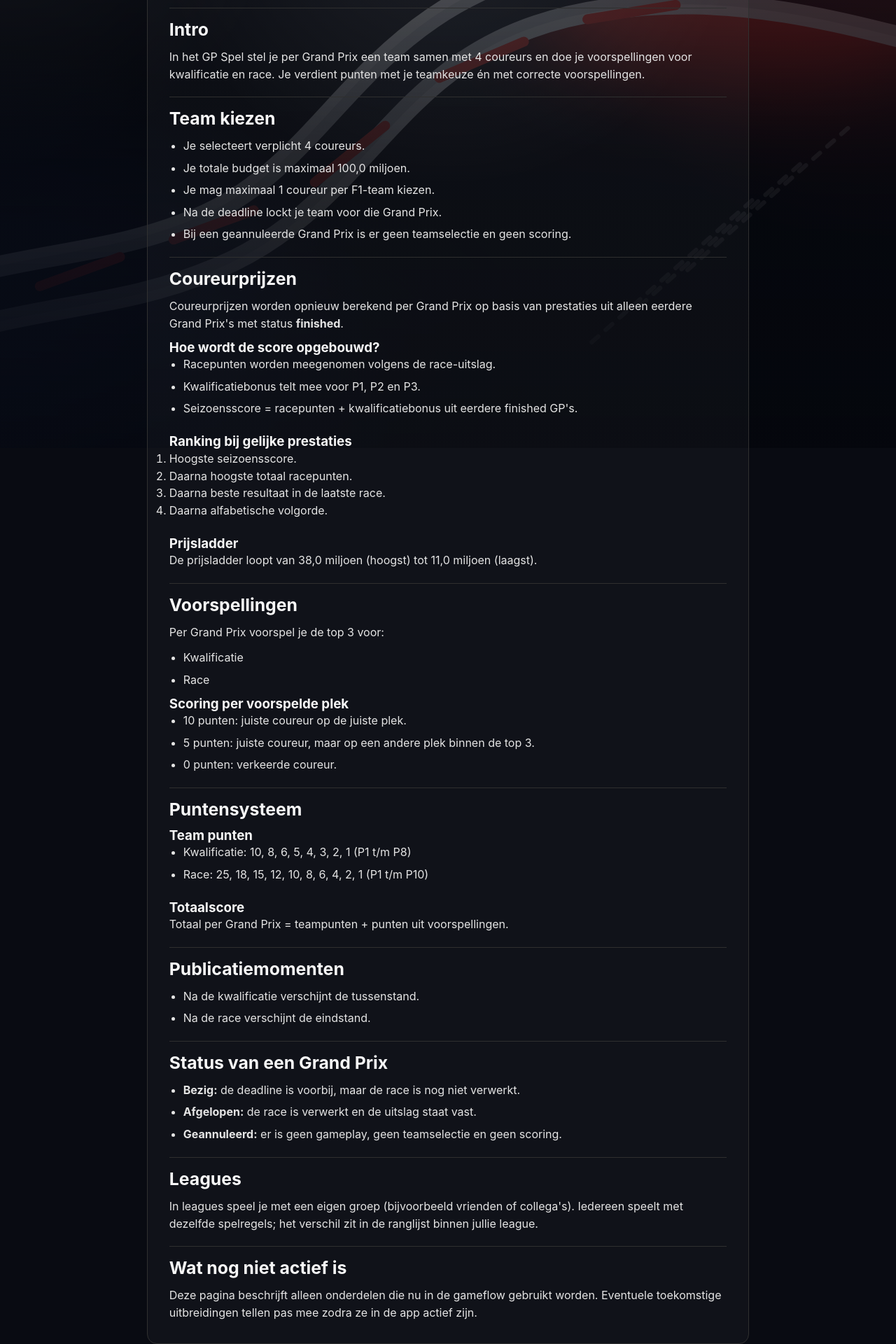
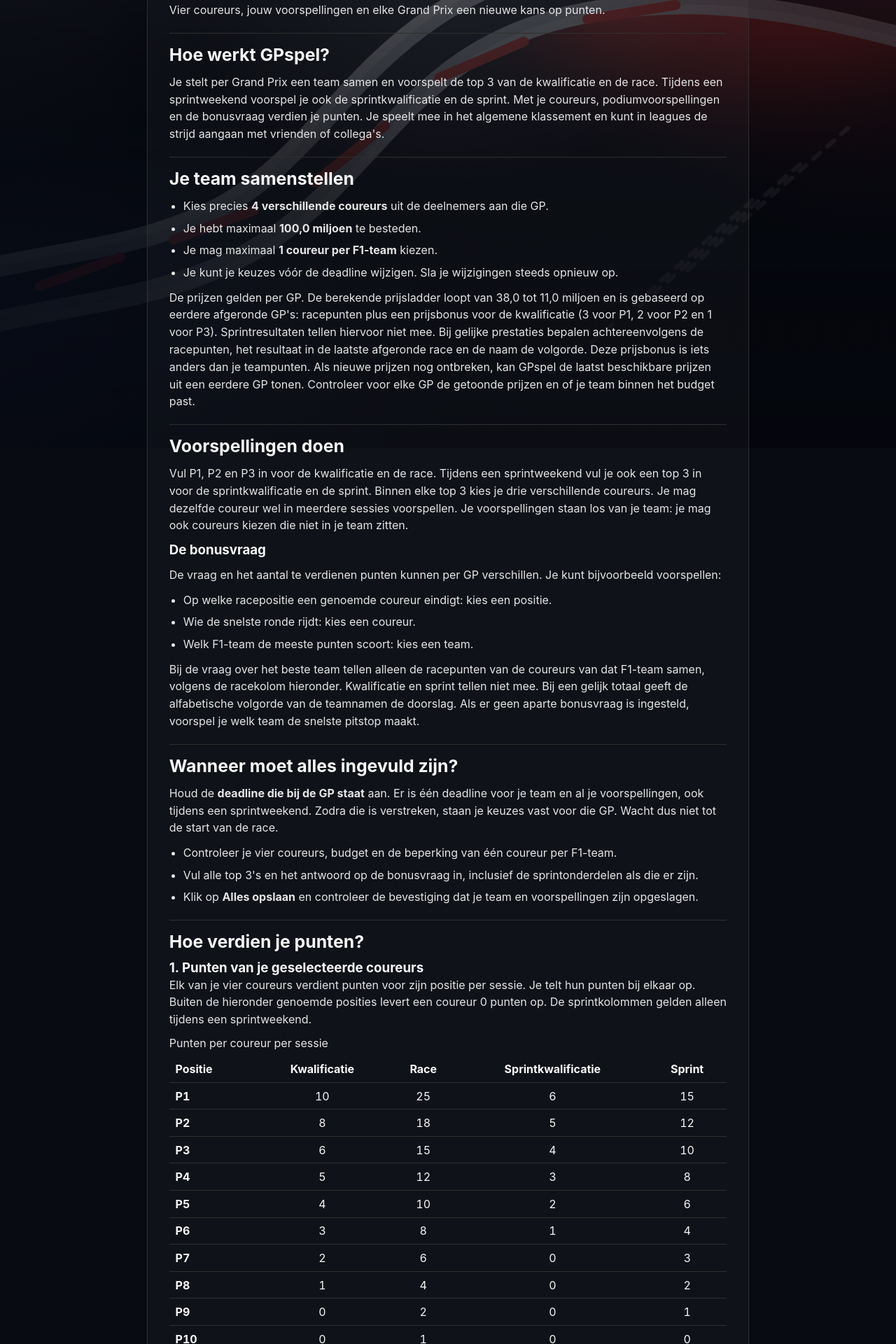
Before and after one commit to Sytsevdz/GPspel, a Next.js app: page /spelregels in a window 1280 px wide. Shown: the part 160-2080 px from the top of the page at 70% size. Built offline with nearby package versions, Linux system fonts and the light colour scheme; no server answers.

Commit message:
Actualiseer spelregels met sprintpunten, bonusvragen en klassementen

```diff
--- a/src/app/spelregels/page.tsx
+++ b/src/app/spelregels/page.tsx
@@ -1,132 +1,194 @@
+const driverPoints = [
+  ["P1", 10, 25, 6, 15],
+  ["P2", 8, 18, 5, 12],
+  ["P3", 6, 15, 4, 10],
+  ["P4", 5, 12, 3, 8],
+  ["P5", 4, 10, 2, 6],
+  ["P6", 3, 8, 1, 4],
+  ["P7", 2, 6, 0, 3],
+  ["P8", 1, 4, 0, 2],
+  ["P9", 0, 2, 0, 1],
+  ["P10", 0, 1, 0, 0],
+] as const;
+
 export default function SpelregelsPage() {
   return (
     <main className="rules-page">
       <article className="rules-card">
         <header className="rules-section">
           <h1>Spelregels</h1>
+          <p>Vier coureurs, jouw voorspellingen en elke Grand Prix een nieuwe kans op punten.</p>
         </header>
 
         <section className="rules-section" aria-labelledby="intro">
-          <h2 id="intro">Intro</h2>
+          <h2 id="intro">Hoe werkt GPspel?</h2>
           <p>
-            In het GP Spel stel je per Grand Prix een team samen met 4 coureurs en doe je voorspellingen voor
-            kwalificatie en race. Je verdient punten met je teamkeuze én met correcte voorspellingen.
+            Je stelt per Grand Prix een team samen en voorspelt de top 3 van de kwalificatie en de race.
+            Tijdens een sprintweekend voorspel je ook de sprintkwalificatie en de sprint. Met je coureurs,
+            podiumvoorspellingen en de bonusvraag verdien je punten. Je speelt mee in het algemene
+            klassement en kunt in leagues de strijd aangaan met vrienden of collega&apos;s.
           </p>
         </section>
 
         <section className="rules-section" aria-labelledby="team-kiezen">
-          <h2 id="team-kiezen">Team kiezen</h2>
+          <h2 id="team-kiezen">Je team samenstellen</h2>
           <ul>
-            <li>Je selecteert verplicht 4 coureurs.</li>
-            <li>Je totale budget is maximaal 100,0 miljoen.</li>
-            <li>Je mag maximaal 1 coureur per F1-team kiezen.</li>
-            <li>Na de deadline lockt je team voor die Grand Prix.</li>
-            <li>Bij een geannuleerde Grand Prix is er geen teamselectie en geen scoring.</li>
+            <li>Kies precies <strong>4 verschillende coureurs</strong> uit de deelnemers aan die GP.</li>
+            <li>Je hebt maximaal <strong>100,0 miljoen</strong> te besteden.</li>
+            <li>Je mag maximaal <strong>1 coureur per F1-team</strong> kiezen.</li>
+            <li>Je kunt je keuzes vóór de deadline wijzigen. Sla je wijzigingen steeds opnieuw op.</li>
+          </ul>
+          <p>
+            De prijzen gelden per GP. De berekende prijsladder loopt van 38,0 tot 11,0 miljoen en is
+            gebaseerd op eerdere afgeronde GP&apos;s: racepunten plus een prijsbonus voor de kwalificatie
+            (3 voor P1, 2 voor P2 en 1 voor P3). Sprintresultaten tellen hiervoor niet mee.
+            Bij gelijke prestaties bepalen achtereenvolgens de racepunten, het resultaat in de laatste
+            afgeronde race en de naam de volgorde. Deze prijsbonus is iets anders dan je teampunten.
+            Als nieuwe prijzen nog ontbreken, kan GPspel de laatst beschikbare prijzen uit een eerdere GP tonen.
+            Controleer voor elke GP de getoonde prijzen en of je team binnen het budget past.
+          </p>
+        </section>
+
+        <section className="rules-section" aria-labelledby="voorspellingen">
+          <h2 id="voorspellingen">Voorspellingen doen</h2>
+          <p>
+            Vul P1, P2 en P3 in voor de kwalificatie en de race. Tijdens een sprintweekend vul je ook
+            een top 3 in voor de sprintkwalificatie en de sprint. Binnen elke top 3 kies je drie
+            verschillende coureurs. Je mag dezelfde coureur wel in meerdere sessies voorspellen.
+            Je voorspellingen staan los van je team: je mag ook coureurs kiezen die niet in je team zitten.
+          </p>
+          <h3>De bonusvraag</h3>
+          <p>De vraag en het aantal te verdienen punten kunnen per GP verschillen. Je kunt bijvoorbeeld voorspellen:</p>
+          <ul>
+            <li>Op welke racepositie een genoemde coureur eindigt: kies een positie.</li>
+            <li>Wie de snelste ronde rijdt: kies een coureur.</li>
+            <li>Welk F1-team de meeste punten scoort: kies een team.</li>
+          </ul>
+          <p>
+            Bij de vraag over het beste team tellen alleen de racepunten van de coureurs van dat F1-team
+            samen, volgens de racekolom hieronder. Kwalificatie en sprint tellen niet mee. Bij een gelijk
+            totaal geeft de alfabetische volgorde van de teamnamen de doorslag.
+            Als er geen aparte bonusvraag is ingesteld, voorspel je welk team de snelste pitstop maakt.
+          </p>
+        </section>
+
+        <section className="rules-section" aria-labelledby="deadline">
+          <h2 id="deadline">Wanneer moet alles ingevuld zijn?</h2>
+          <p>
+            Houd de <strong>deadline die bij de GP staat</strong> aan. Er is één deadline voor je team en
+            al je voorspellingen, ook tijdens een sprintweekend. Zodra die is verstreken, staan je keuzes
+            vast voor die GP. Wacht dus niet tot de start van de race.
+          </p>
+          <ul>
+            <li>Controleer je vier coureurs, budget en de beperking van één coureur per F1-team.</li>
+            <li>Vul alle top 3&apos;s en het antwoord op de bonusvraag in, inclusief de sprintonderdelen als die er zijn.</li>
+            <li>Klik op <strong>Alles opslaan</strong> en controleer de bevestiging dat je team en voorspellingen zijn opgeslagen.</li>
           </ul>
         </section>
 
-        <section className="rules-section" aria-labelledby="coureurprijzen">
-          <h2 id="coureurprijzen">Coureurprijzen</h2>
-          <p>
-            Coureurprijzen worden opnieuw berekend per Grand Prix op basis van prestaties uit alleen eerdere
-            Grand Prix&apos;s met status <strong>finished</strong>.
-          </p>
-
-          <section className="rules-subsection" aria-labelledby="coureurprijzen-score">
-            <h3 id="coureurprijzen-score">Hoe wordt de score opgebouwd?</h3>
+        <section className="rules-section" aria-labelledby="puntensysteem">
+          <h2 id="puntensysteem">Hoe verdien je punten?</h2>
+          <section className="rules-subsection" aria-labelledby="teampunten">
+            <h3 id="teampunten">1. Punten van je geselecteerde coureurs</h3>
+            <p>
+              Elk van je vier coureurs verdient punten voor zijn positie per sessie. Je telt hun punten
+              bij elkaar op. Buiten de hieronder genoemde posities levert een coureur 0 punten op.
+              De sprintkolommen gelden alleen tijdens een sprintweekend.
+            </p>
+            <div className="rules-table-scroll" role="region" aria-label="Coureurspunten per positie, horizontaal scrollbaar" tabIndex={0}>
+              <table className="rules-table">
+                <caption>Punten per coureur per sessie</caption>
+                <thead>
+                  <tr>
+                    <th scope="col">Positie</th>
+                    <th scope="col">Kwalificatie</th>
+                    <th scope="col">Race</th>
+                    <th scope="col">Sprintkwalificatie</th>
+                    <th scope="col">Sprint</th>
+                  </tr>
+                </thead>
+                <tbody>
+                  {driverPoints.map(([position, ...points]) => (
+                    <tr key={position}>
+                      <th scope="row">{position}</th>
+                      {points.map((value, index) => <td key={index}>{value}</td>)}
+                    </tr>
+                  ))}
+                </tbody>
+              </table>
+            </div>
+            <p>Voorbeeld: een coureur uit je team kwalificeert zich als P2 en eindigt de race als P4. Dat levert je 8 + 12 = 20 teampunten op.</p>
+          </section>
+          <section className="rules-subsection" aria-labelledby="voorspelpunten">
+            <h3 id="voorspelpunten">2. Punten voor je podiumvoorspellingen</h3>
             <ul>
-              <li>Racepunten worden meegenomen volgens de race-uitslag.</li>
-              <li>Kwalificatiebonus telt mee voor P1, P2 en P3.</li>
-              <li>Seizoensscore = racepunten + kwalificatiebonus uit eerdere finished GP&apos;s.</li>
+              <li><strong>10 punten</strong>: de coureur eindigt op de exacte voorspelde plek.</li>
+              <li><strong>5 punten</strong>: de coureur eindigt in de top 3, maar op een andere plek.</li>
+              <li><strong>0 punten</strong>: de coureur eindigt buiten de top 3.</li>
             </ul>
+            <p>
+              Dit geldt per voorspelde plek, voor elke sessie. Je kunt maximaal 30 punten per top 3
+              verdienen: 60 voor kwalificatie en race samen, of 120 als ook sprintkwalificatie en sprint meetellen.
+              Exact goed levert 10 punten op, niet 10 plus 5.
+            </p>
+            <p>
+              Voorbeeld: je voorspelt A–B–C en de uitslag is B–A–C. Je krijgt 5 + 5 + 10 = 20 punten.
+              Deze punten komen boven op de punten van je geselecteerde coureurs.
+            </p>
           </section>
-
-          <section className="rules-subsection" aria-labelledby="coureurprijzen-ranking">
-            <h3 id="coureurprijzen-ranking">Ranking bij gelijke prestaties</h3>
-            <ol>
-              <li>Hoogste seizoensscore.</li>
-              <li>Daarna hoogste totaal racepunten.</li>
-              <li>Daarna beste resultaat in de laatste race.</li>
-              <li>Daarna alfabetische volgorde.</li>
-            </ol>
-          </section>
-
-          <section className="rules-subsection" aria-labelledby="coureurprijzen-prijsladder">
-            <h3 id="coureurprijzen-prijsladder">Prijsladder</h3>
-            <p>De prijsladder loopt van 38,0 miljoen (hoogst) tot 11,0 miljoen (laagst).</p>
+          <section className="rules-subsection" aria-labelledby="bonuspunten">
+            <h3 id="bonuspunten">3. Punten voor de bonusvraag</h3>
+            <p>
+              Een precies goed antwoord levert het bij de vraag getoonde aantal punten op. Een fout of
+              ontbrekend antwoord levert 0 punten op; er zijn geen punten voor bijna goed.
+              Voor de vraag over de snelste pitstop krijg je 10 punten bij het juiste team en anders 0.
+            </p>
+            <p><strong>Je GP-totaal = coureurspunten + podiumvoorspellingen + bonuspunten.</strong></p>
           </section>
         </section>
 
-        <section className="rules-section" aria-labelledby="voorspellingen">
-          <h2 id="voorspellingen">Voorspellingen</h2>
-          <p>Per Grand Prix voorspel je de top 3 voor:</p>
-          <ul>
-            <li>Kwalificatie</li>
-            <li>Race</li>
-          </ul>
-
-          <section className="rules-subsection" aria-labelledby="voorspellingen-score">
-            <h3 id="voorspellingen-score">Scoring per voorspelde plek</h3>
-            <ul>
-              <li>10 punten: juiste coureur op de juiste plek.</li>
-              <li>5 punten: juiste coureur, maar op een andere plek binnen de top 3.</li>
-              <li>0 punten: verkeerde coureur.</li>
-            </ul>
-          </section>
-        </section>
-
-        <section className="rules-section" aria-labelledby="puntensysteem">
-          <h2 id="puntensysteem">Puntensysteem</h2>
-          <section className="rules-subsection" aria-labelledby="puntensysteem-team">
-            <h3 id="puntensysteem-team">Team punten</h3>
-            <ul>
-              <li>Kwalificatie: 10, 8, 6, 5, 4, 3, 2, 1 (P1 t/m P8)</li>
-              <li>Race: 25, 18, 15, 12, 10, 8, 6, 4, 2, 1 (P1 t/m P10)</li>
-            </ul>
-          </section>
-          <section className="rules-subsection" aria-labelledby="puntensysteem-totaal">
-            <h3 id="puntensysteem-totaal">Totaalscore</h3>
-            <p>Totaal per Grand Prix = teampunten + punten uit voorspellingen.</p>
-          </section>
-        </section>
-
-        <section className="rules-section" aria-labelledby="publicatiemomenten">
-          <h2 id="publicatiemomenten">Publicatiemomenten</h2>
-          <ul>
-            <li>Na de kwalificatie verschijnt de tussenstand.</li>
-            <li>Na de race verschijnt de eindstand.</li>
-          </ul>
-        </section>
-
-        <section className="rules-section" aria-labelledby="status-gp">
-          <h2 id="status-gp">Status van een Grand Prix</h2>
-          <ul>
-            <li>
-              <strong>Bezig:</strong> de deadline is voorbij, maar de race is nog niet verwerkt.
-            </li>
-            <li>
-              <strong>Afgelopen:</strong> de race is verwerkt en de uitslag staat vast.
-            </li>
-            <li>
-              <strong>Geannuleerd:</strong> er is geen gameplay, geen teamselectie en geen scoring.
-            </li>
-          </ul>
-        </section>
-
-        <section className="rules-section" aria-labelledby="leagues">
-          <h2 id="leagues">Leagues</h2>
+        <section className="rules-section" aria-labelledby="klassementen">
+          <h2 id="klassementen">Hoe werken de klassementen?</h2>
           <p>
-            In leagues speel je met een eigen groep (bijvoorbeeld vrienden of collega&apos;s). Iedereen speelt met
-            dezelfde spelregels; het verschil zit in de ranglijst binnen jullie league.
+            Een GP-klassement vergelijkt de punten voor één Grand Prix. Het seizoensklassement telt de
+            gepubliceerde GP-punten bij elkaar op. De speler met de meeste punten staat bovenaan;
+            bij een gelijk totaal worden spelers op naam gesorteerd.
+          </p>
+          <p>
+            In een league vergelijk je je score met de leden van die league. Het algemene klassement
+            vergelijkt alle spelers. Je kunt aan meerdere leagues deelnemen met een deelnemingscode.
+            Je hebt per GP één team en één set voorspellingen: die gelden in al je leagues.
+          </p>
+          <p>
+            Tijdens het weekend kunnen al tussenstanden verschijnen zodra scores voor een sessie zijn
+            gepubliceerd. Die punten tellen dan ook al mee in het totaal. Na verwerking en publicatie
+            van de race en bonuspunten zie je het volledige GP-resultaat. Geannuleerde GP&apos;s tellen
+            niet mee in de klassementen.
           </p>
         </section>
 
-        <section className="rules-section" aria-labelledby="nog-niet-actief">
-          <h2 id="nog-niet-actief">Wat nog niet actief is</h2>
-          <p>
-            Deze pagina beschrijft alleen onderdelen die nu in de gameflow gebruikt worden. Eventuele toekomstige
-            uitbreidingen tellen pas mee zodra ze in de app actief zijn.
-          </p>
+        <section className="rules-section" aria-labelledby="vragen">
+          <h2 id="vragen">Veelgestelde vragen</h2>
+          <section className="rules-subsection">
+            <h3>Kan ik mijn team nog wijzigen?</h3>
+            <p>Ja, vóór de deadline van die GP. Sla na een wijziging opnieuw op. Na de deadline kun je je team en voorspellingen niet meer aanpassen.</p>
+          </section>
+          <section className="rules-subsection">
+            <h3>Wat gebeurt er als ik geen voorspelling invul?</h3>
+            <p>Zonder opgeslagen voorspelling verdien je daarvoor geen punten. Om Alles opslaan te gebruiken, moeten je team en alle verplichte voorspellingen compleet zijn. Alleen iets aanklikken is dus niet genoeg: controleer altijd de opslagbevestiging.</p>
+          </section>
+          <section className="rules-subsection">
+            <h3>Wat is er anders tijdens een sprintweekend?</h3>
+            <p>Je vier coureurs verdienen ook punten in de sprintkwalificatie en sprint. Je vult voor beide sessies een extra top 3 in. Alles moet vóór dezelfde GP-deadline zijn opgeslagen.</p>
+          </section>
+          <section className="rules-subsection">
+            <h3>Waarom zijn mijn punten nog niet bijgewerkt?</h3>
+            <p>Scores worden per onderdeel gepubliceerd. Een gereden sessie betekent dus niet dat de punten meteen zichtbaar zijn. Een nog niet gepubliceerd onderdeel is nog geen definitieve nulscore.</p>
+          </section>
+          <section className="rules-subsection">
+            <h3>Wat gebeurt er als een GP wordt geannuleerd?</h3>
+            <p>Voor een geannuleerde GP kun je geen team of voorspellingen invullen. Er worden geen spelpunten voor die GP toegekend.</p>
+          </section>
         </section>
       </article>
     </main>
--- a/src/styles/globals.css
+++ b/src/styles/globals.css
@@ -2970,3 +2970,47 @@ button.bonus-driver-slot:disabled {
 .gp-workflow-chevron { margin-left: auto; font-size: 1.4rem; }
 .gp-workflow-section[open] > summary { margin-bottom: 1rem; }
 .gp-workflow-section[open] > summary .gp-workflow-chevron { transform: rotate(180deg); }
+
+/* Keep the scoring table readable without widening the rules page on mobile. */
+.rules-card {
+  min-width: 0;
+}
+
+.rules-section,
+.rules-subsection {
+  min-width: 0;
+}
+
+.rules-table-scroll {
+  max-width: 100%;
+  overflow-x: auto;
+  margin-block: 0.7rem;
+}
+
+.rules-table {
+  width: 100%;
+  border-collapse: collapse;
+  font-variant-numeric: tabular-nums;
+}
+
+.rules-table caption {
+  text-align: left;
+  padding-bottom: 0.5rem;
+  color: #e5e5e5;
+}
+
+.rules-table th,
+.rules-table td {
+  padding: 0.55rem;
+  border-bottom: 1px solid #303030;
+  text-align: center;
+}
+
+.rules-table th:first-child {
+  text-align: left;
+}
+
+.rules-table-scroll:focus-visible {
+  outline: 2px solid #e5e5e5;
+  outline-offset: 2px;
+}
```
